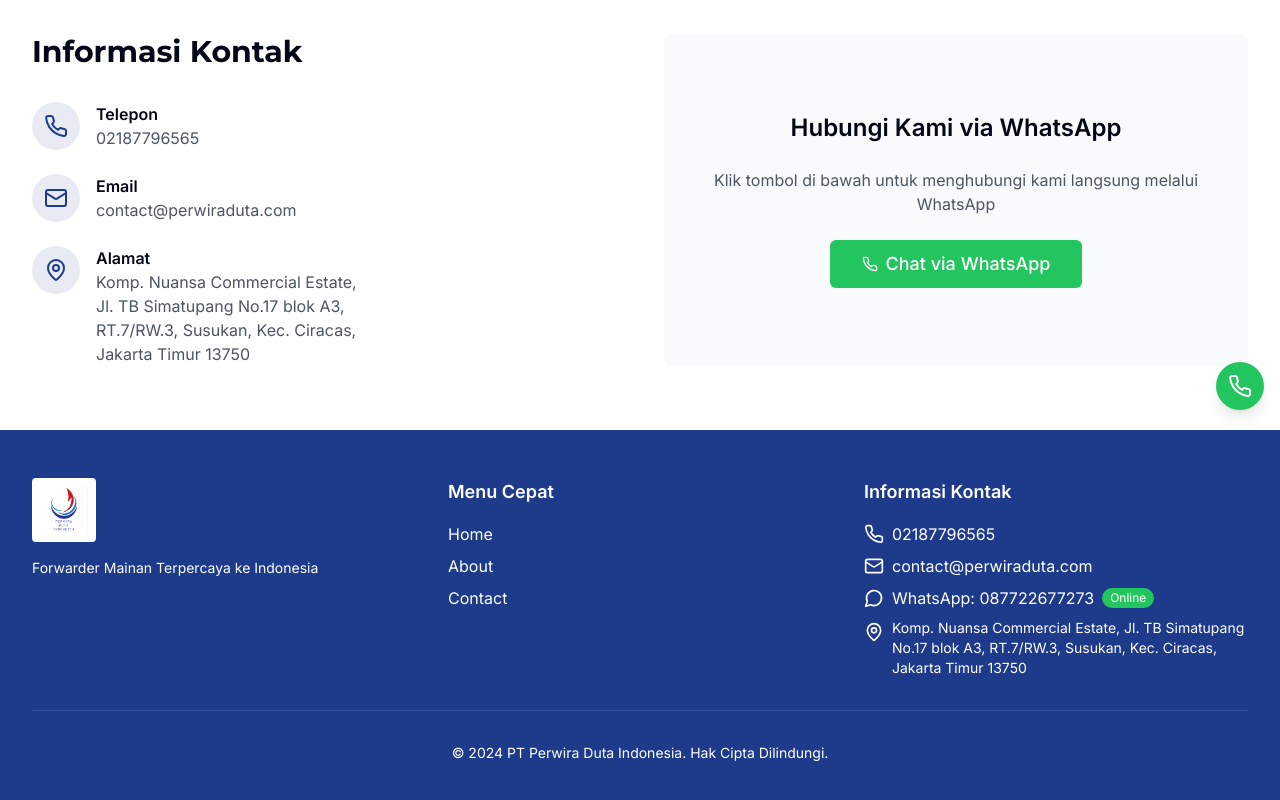
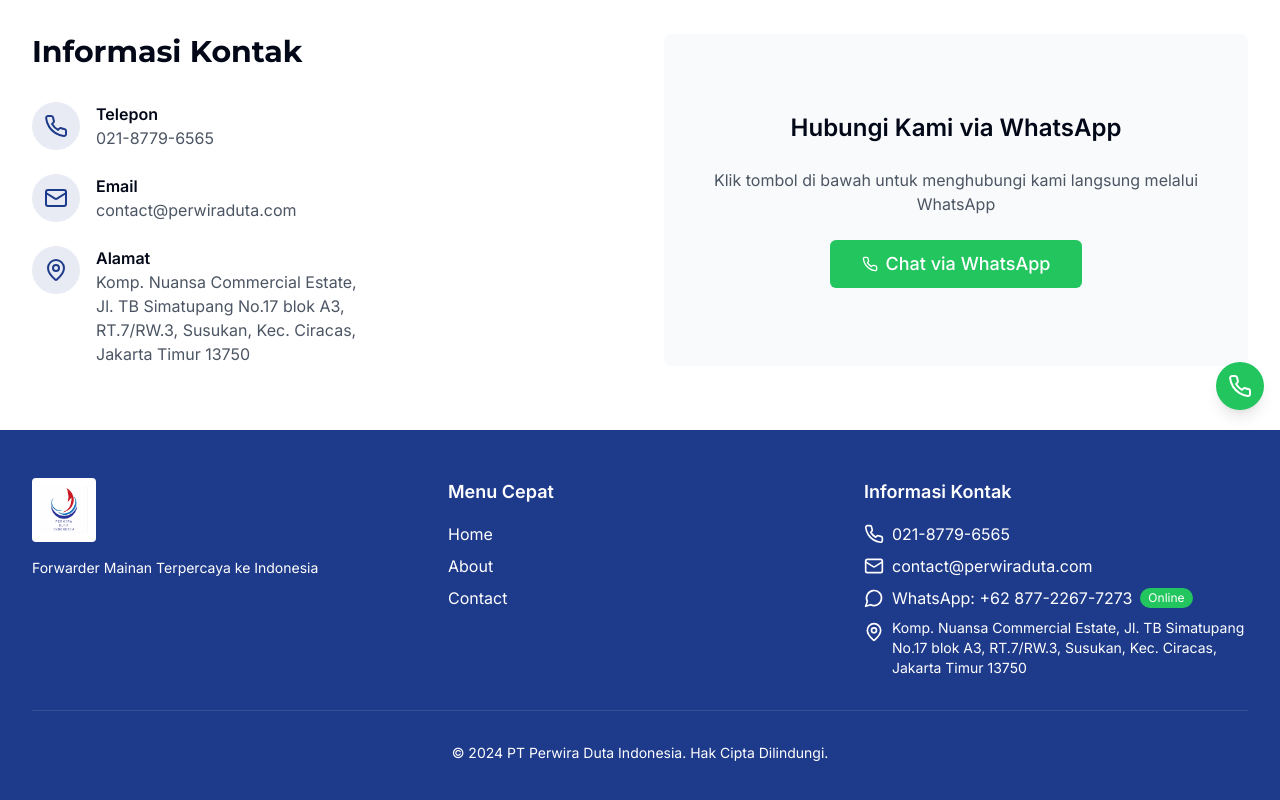
Before and after one commit to kiranags/toyport-adventures-ptvid, a React (Vite) app: page /contact in a window 1280 px wide. Shown: the part 374-1174 px from the top of the page. Built offline with nearby package versions, Linux system fonts and the light colour scheme.

Commit message:
Update WhatsApp number format
Changed the WhatsApp contact number format from "0877" to "+62877" to ensure the number is recognized correctly when users attempt to chat via WhatsApp.
[skip gpt_engineer]

```diff
--- a/src/components/Footer.tsx
+++ b/src/components/Footer.tsx
@@ -2,8 +2,8 @@ import { Phone, Mail, MapPin, MessageCircle } from "lucide-react";
 import { Link } from "react-router-dom";
 
 const Footer = () => {
-  const phoneNumber = "087722677273";
-  const whatsappUrl = `https://wa.me/${phoneNumber}`;
+  const phoneNumber = "+62877-2267-7273";
+  const whatsappUrl = `https://wa.me/${phoneNumber.replace(/\s+/g, '')}`;
 
   return (
     <footer className="bg-primary text-white">
@@ -46,7 +46,7 @@ const Footer = () => {
             <ul className="space-y-2">
               <li className="flex items-center space-x-2">
                 <Phone className="h-5 w-5" />
-                <span>02187796565</span>
+                <span>021-8779-6565</span>
               </li>
               <li className="flex items-center space-x-2">
                 <Mail className="h-5 w-5" />
@@ -60,7 +60,7 @@ const Footer = () => {
                   rel="noopener noreferrer"
                   className="hover:text-secondary transition-colors flex items-center gap-2"
                 >
-                  <span>WhatsApp: 087722677273</span>
+                  <span>WhatsApp: +62 877-2267-7273</span>
                   <span className="text-xs bg-green-500 text-white px-2 py-0.5 rounded-full">
                     Online
                   </span>
--- a/src/components/WhatsAppButton.tsx
+++ b/src/components/WhatsAppButton.tsx
@@ -1,8 +1,8 @@
 import { Phone } from "lucide-react";
 
 const WhatsAppButton = () => {
-  const phoneNumber = "087722677273";
-  const whatsappUrl = `https://wa.me/${phoneNumber}`;
+  const phoneNumber = "+62877-2267-7273";
+  const whatsappUrl = `https://wa.me/${phoneNumber.replace(/\s+/g, '')}`;
 
   return (
     <a
--- a/src/pages/Contact.tsx
+++ b/src/pages/Contact.tsx
@@ -2,8 +2,8 @@ import { Phone, Mail, MapPin } from "lucide-react";
 import { Button } from "@/components/ui/button";
 
 const Contact = () => {
-  const phoneNumber = "087722677273";
-  const whatsappUrl = `https://wa.me/${phoneNumber}`;
+  const phoneNumber = "+62877-2267-7273";
+  const whatsappUrl = `https://wa.me/${phoneNumber.replace(/\s+/g, '')}`;
 
   return (
     <div className="animate-fade-in">
@@ -34,7 +34,7 @@ const Contact = () => {
                   </div>
                   <div>
                     <h3 className="font-semibold">Telepon</h3>
-                    <p className="text-gray-600">02187796565</p>
+                    <p className="text-gray-600">021-8779-6565</p>
                   </div>
                 </div>
                 <div className="flex items-center space-x-4">
```
